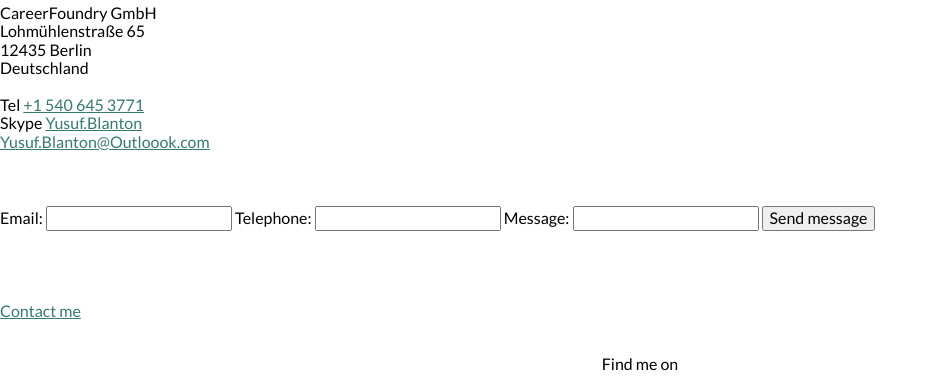
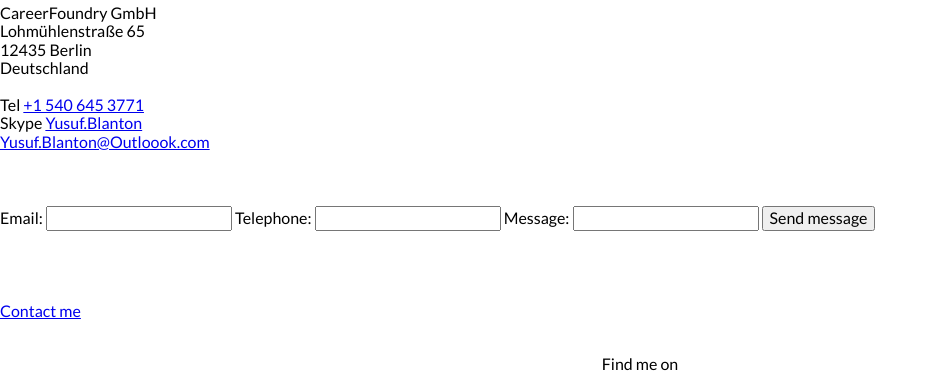
Before and after one commit to YusufBee1/Website, a plain HTML site: page contact.html in a window 1280 px wide. Shown: the part 336-722 px from the top of the page, without its empty margins (0-938 px from the left). Drawn offline with nearby package versions, Linux system fonts and the light colour scheme.

Commit message:
Corrected style sheet

```diff
--- a/contact.html
+++ b/contact.html
@@ -7,7 +7,6 @@
   <link rel="shortcut icon" href="favicon.ico" type="image/x-icon" />
   <link rel="stylesheet" type="text/css" href="https://cdnjs.cloudflare.com/ajax/libs/normalize/8.0.0/normalize.min.css">
   <link href="https://fonts.googleapis.com/css2?family=Lato:wght@400;700&display=swap" rel="stylesheet">
-  <link rel="stylesheet" type="text/css" href="styles.css"/>
   <link rel="stylesheet" type="text/css" href="style.production.css"/>
 </head>
 <body>
```
Also changed, not shown: about.html (+0 -1 lines).
